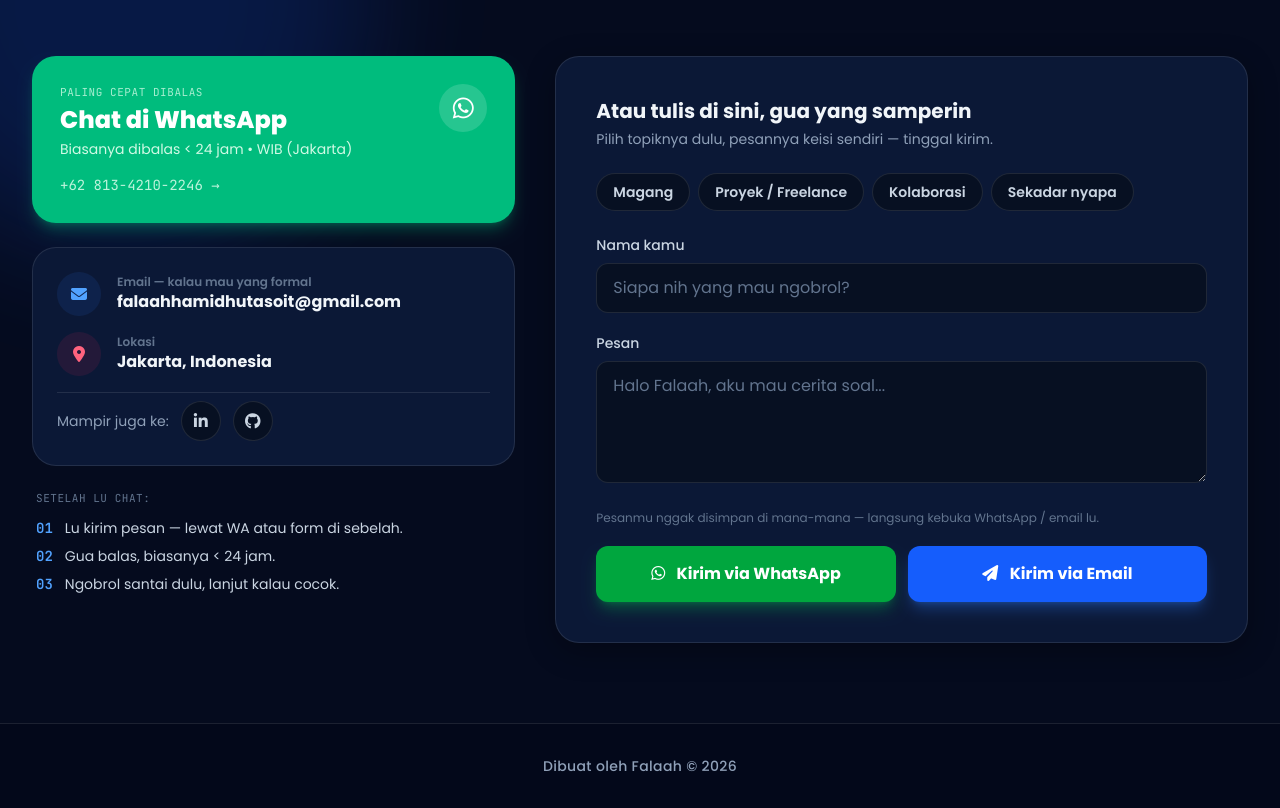
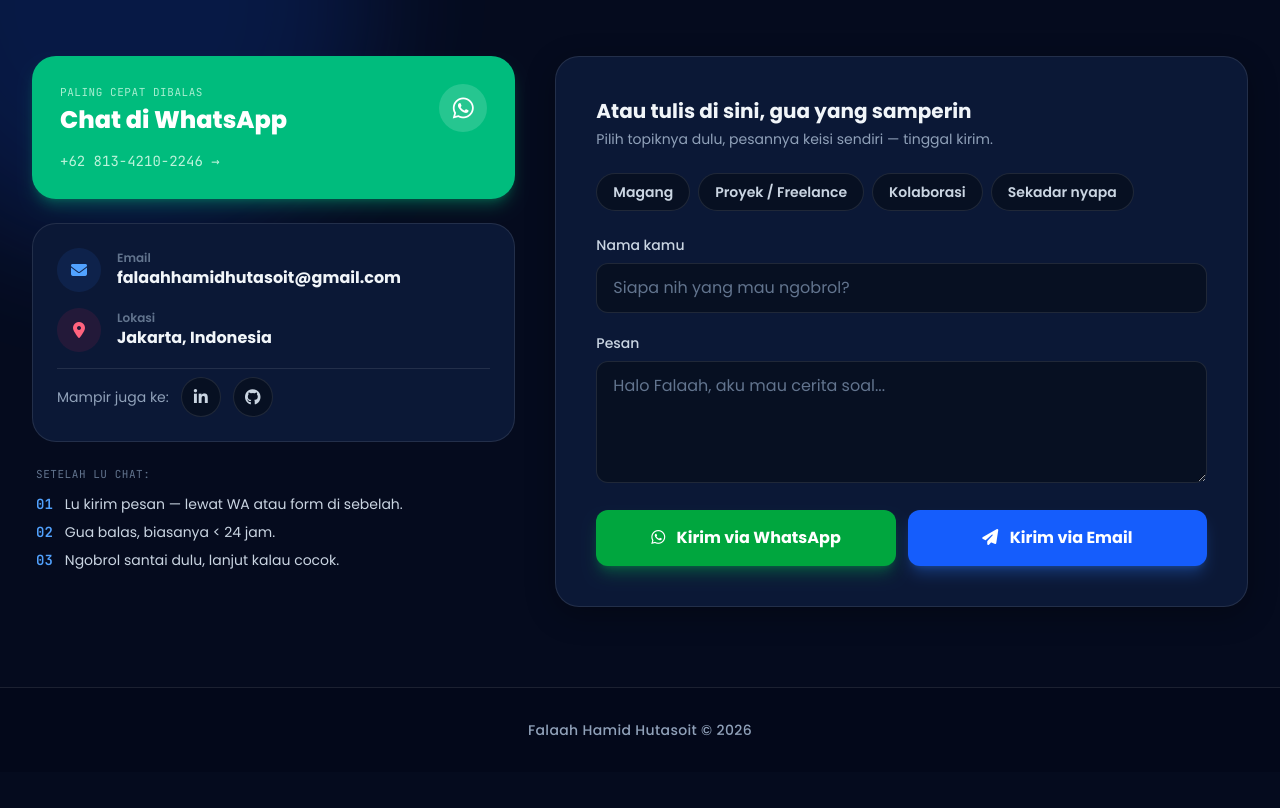
Before and after one commit to FalaahHamidHutasoit/portofolio, a Next.js app: page / in a window 1280 px wide. Shown: the part 6980-7788 px from the top of the page. After the commit the page ends 7752 px from the top, so only its background shows below. Built offline with nearby package versions, Linux system fonts and the light colour scheme.

Commit message:
Update Contact

```diff
--- a/app/components/Contact.js
+++ b/app/components/Contact.js
@@ -95,7 +95,6 @@ export default function Contact() {
                 <div>
                   <p className="font-mono text-[11px] tracking-wider text-emerald-100/80 mb-1">PALING CEPAT DIBALAS</p>
                   <p className="text-2xl font-extrabold leading-tight">Chat di WhatsApp</p>
-                  <p className="text-emerald-100 text-sm mt-1">Biasanya dibalas &lt; 24 jam • WIB (Jakarta)</p>
                 </div>
                 <span className="w-12 h-12 shrink-0 rounded-full bg-white/15 flex items-center justify-center text-2xl group-hover:scale-110 transition-transform">
                   <i className="fab fa-whatsapp"></i>
@@ -111,7 +110,7 @@ export default function Contact() {
                   <i className="fas fa-envelope"></i>
                 </div>
                 <div className="min-w-0">
-                  <p className="text-xs text-slate-500 font-semibold">Email — kalau mau yang formal</p>
+                  <p className="text-xs text-slate-500 font-semibold">Email</p>
                   <p className="font-bold text-slate-100 group-hover:text-blue-400 transition-colors break-all text-sm sm:text-base">{EMAIL}</p>
                 </div>
               </a>
@@ -184,8 +183,6 @@ export default function Contact() {
                 <label htmlFor="message" className="block text-sm font-medium text-slate-300 mb-2">Pesan</label>
                 <textarea id="message" name="message" rows="4" value={form.message} onChange={handleChange} className={inputClass} placeholder="Halo Falaah, aku mau cerita soal..." required></textarea>
               </div>
-              <p className="text-xs text-slate-500">Pesanmu nggak disimpan di mana-mana — langsung kebuka WhatsApp / email lu.</p>
-
               <div className="flex flex-col sm:flex-row gap-3">
                 <button type="submit" className="flex-1 bg-green-600 text-white font-bold py-4 rounded-xl hover:bg-green-700 transition-all shadow-lg shadow-green-500/30">
                   <i className="fab fa-whatsapp mr-2"></i> Kirim via WhatsApp
@@ -202,7 +199,7 @@ export default function Contact() {
       <footer className="relative z-20 w-full bg-[#03081a] py-8 border-t border-white/10 mt-auto">
         <div className="max-w-6xl mx-auto px-4 text-center">
           <p className="text-slate-400 text-sm font-medium tracking-wide">
-            Dibuat oleh Falaah &copy; {new Date().getFullYear()}
+            Falaah Hamid Hutasoit &copy; {new Date().getFullYear()}
           </p>
         </div>
       </footer>
```
